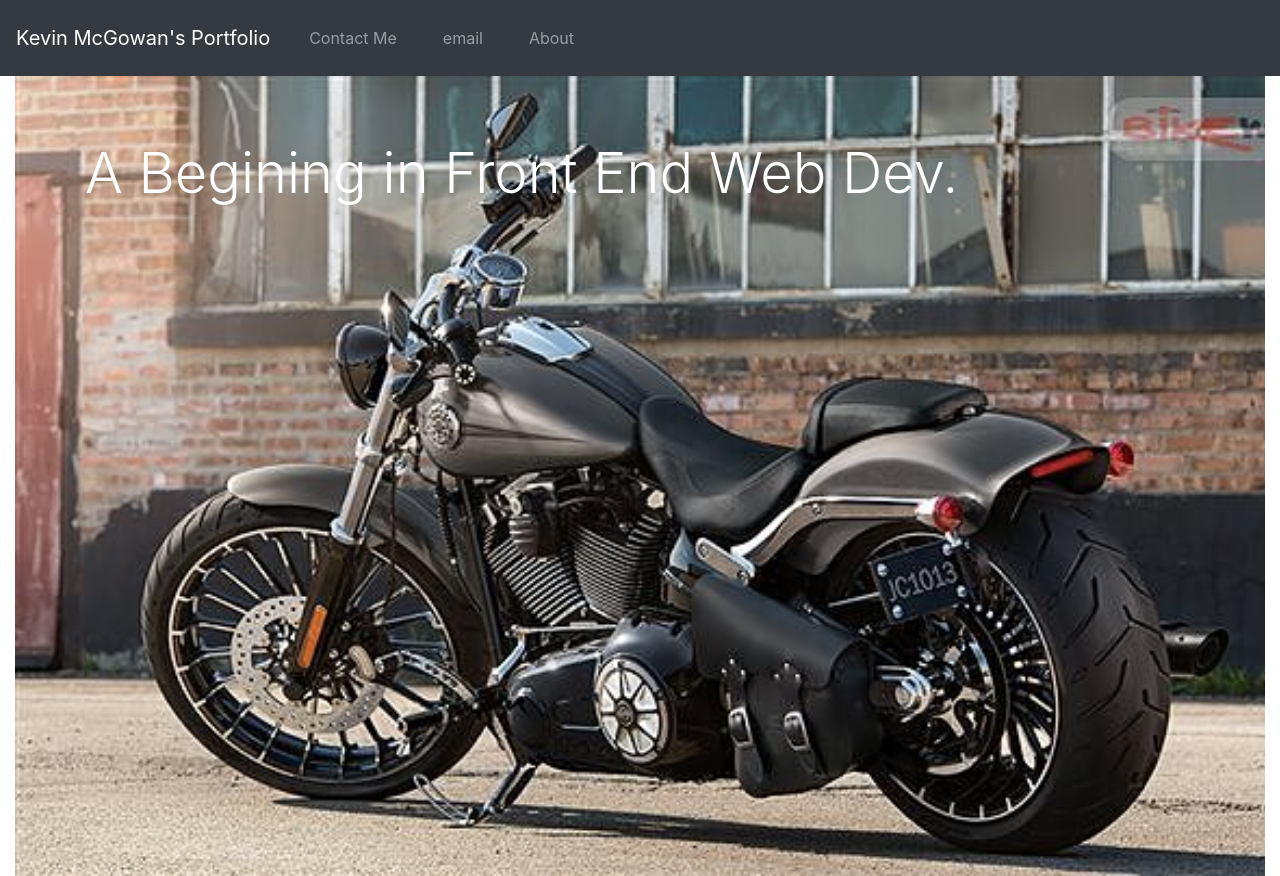
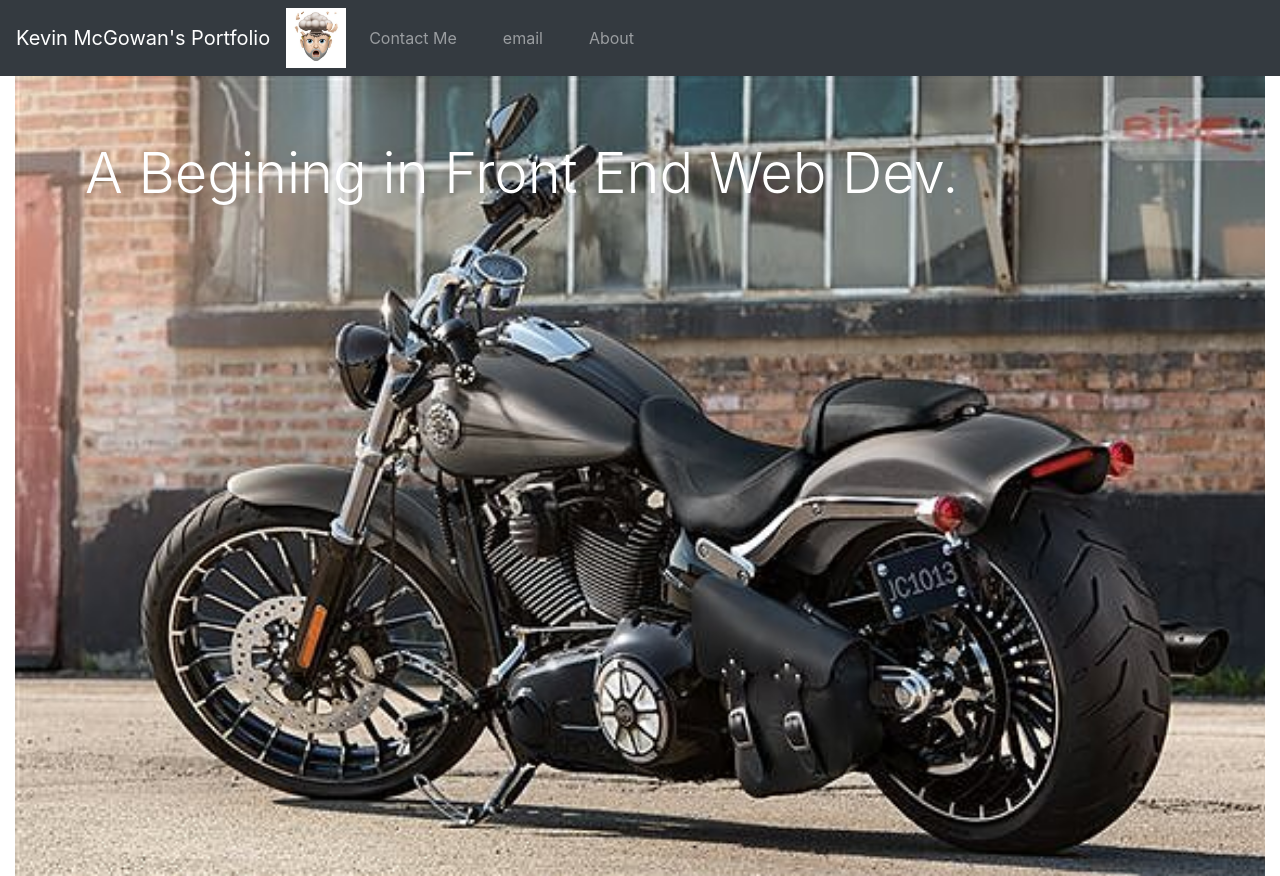
Before and after one commit to kevmcgowan/Bootstrap-Portfolio, a plain HTML site: page index.html in a window 1280 px wide. Shown: the top 876 px of the page. Drawn offline with nearby package versions, Linux system fonts and the light colour scheme.

Commit message:
updating image links again

```diff
--- a/index.html
+++ b/index.html
@@ -24,7 +24,7 @@
   <nav class="navbar navbar-expand-md bg-dark navbar-dark">
 	<!-- Brand -->
 	<a class="navbar-brand" href="#">Kevin McGowan's Portfolio</a>
-	<img src="images/Me.jpg width="60" height="60" alt="">
+	<img src="images/Me.jpg" width="60" height="60" alt="">
 
 	<!-- Toggler/collapsibe Button -->
 	<button class="navbar-toggler" type="button" data-toggle="collapse" data-target="#collapsibleNavbar">
```
